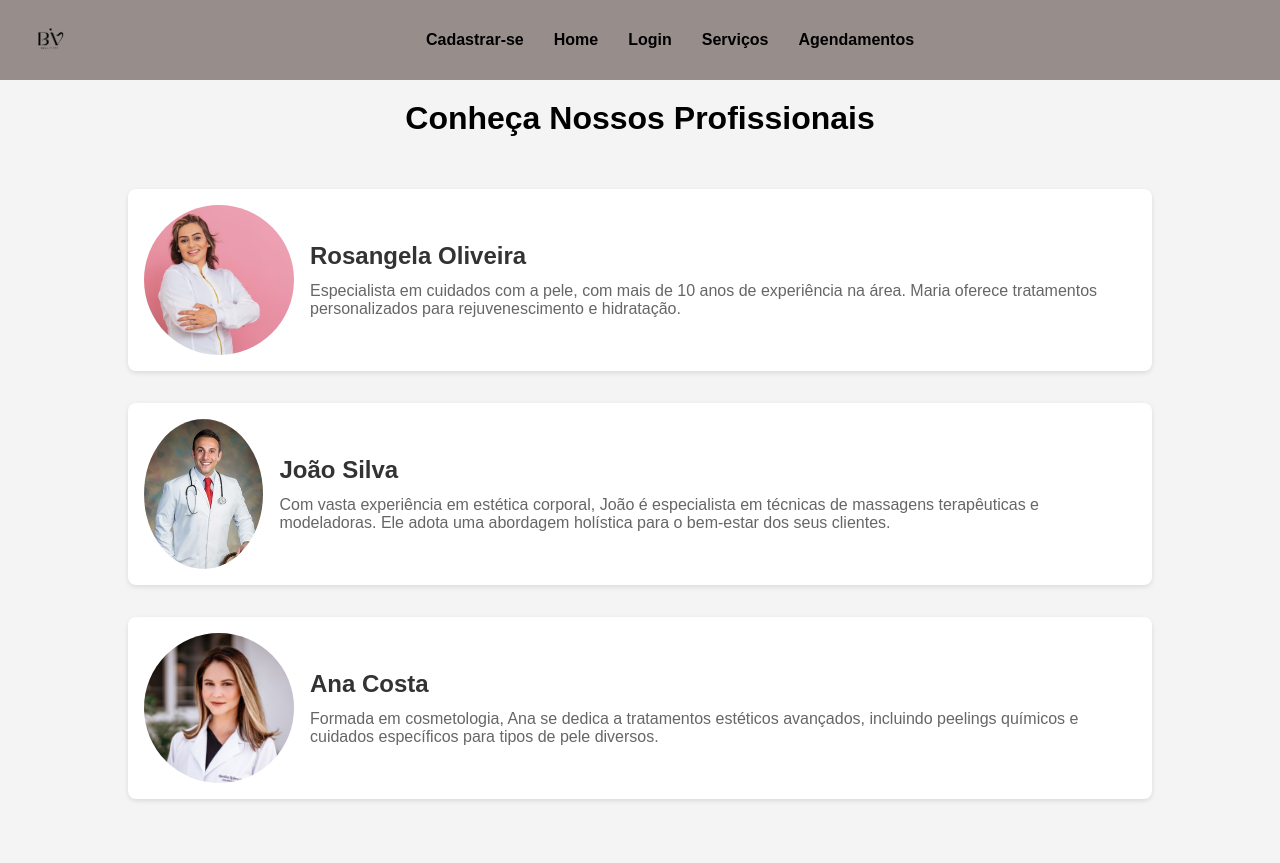
After one commit to AnnyCMP/back-end, a PHP site: page /profissionais.html in a window 1280 px wide. The commit adds this page. Run offline with PHP 8.4, Linux system fonts and the light colour scheme.

Commit message:
Add files via upload

```diff
--- a/aula-15-05/index.html
+++ b/aula-15-05/index.html
@@ -136,9 +136,9 @@
     <div class="menu">
         <ul>
             <li><a href="cadastrar.php">Cadastrar-se</a></li>
-            <li><a href="#">Serviços</a></li>
+            <li><a href="servicos.php">Serviços</a></li>
             <li><a href="login.php">Login</a></li>
-            <li><a href="#">Profissionais</a></li>
+            <li><a href="profissionais.html">Profissionais</a></li>
             <li><a href="agendamentos.php">Agendamentos</a></li>
         </ul>
     </div>
--- /dev/null
+++ b/aula-15-05/profissionais.html
@@ -0,0 +1,153 @@
+<!DOCTYPE html>
+<html lang="pt-BR">
+<head>
+    <meta charset="UTF-8">
+    <meta name="viewport" content="width=device-width, initial-scale=1.0">
+    <title>Profissionais - Estética Bela</title>
+    <style>
+        body {
+            font-family: Arial, sans-serif;
+            margin: 0;
+            padding: 0;
+            background-color: #f4f4f4;
+        }
+        header {
+            background-color: #978e8c; /* Cor do cabeçalho */
+            color: #333;
+            padding: 10px 20px;
+            display: flex;
+            align-items: center;
+            justify-content: space-between; /* Espaça logo e menu */
+            position: relative;
+            box-sizing: border-box;
+        }
+        .back-button {
+            background-color: #555;
+            color: white;
+            border: none;
+            border-radius: 5px;
+            padding: 10px 20px;
+            font-size: 16px;
+            cursor: pointer;
+            position: absolute;
+            left: 20px;
+            top: 50%;
+            transform: translateY(-50%);
+        }
+        .back-button:hover {
+            background-color: #444;
+        }
+        header img {
+            max-height: 60px; /* Ajuste o tamanho da logo conforme necessário */
+        }
+        .menu {
+            flex: 1; /* Faz o menu ocupar o espaço restante */
+            display: flex;
+            justify-content: center; /* Centraliza o menu horizontalmente */
+        }
+        .menu ul {
+            list-style-type: none;
+            margin: 0;
+            padding: 0;
+            display: flex;
+        }
+        .menu ul li {
+            margin: 0 15px;
+        }
+        .menu ul li a {
+            text-decoration: none;
+            color: black;
+            font-weight: bold;
+        }
+        .menu ul li a:hover {
+            color: #555;
+        }
+        .header-title {
+            text-align: center;
+            padding: 20px;
+        }
+        .header-title h1 {
+            color: black; /* Cor do título */
+            margin: 0;
+        }
+        .container {
+            width: 80%;
+            margin: 0 auto;
+            padding: 2em;
+        }
+        .profissional {
+            background-color: #fff;
+            border-radius: 8px;
+            box-shadow: 0 2px 5px rgba(0,0,0,0.1);
+            margin-bottom: 2em;
+            padding: 1em;
+            display: flex;
+            align-items: center;
+        }
+        .profissional img {
+            border-radius: 50%;
+            width: 150px;
+            height: 150px;
+            object-fit: cover;
+            margin-right: 1em;
+        }
+        .profissional h2 {
+            margin: 0 0 0.5em 0;
+            color: #333;
+        }
+        .profissional p {
+            margin: 0;
+            color: #666;
+        }
+    </style>
+</head>
+<body>
+    <header>
+
+        <img src="imagens/B.png" alt="Logo" />
+        <div class="menu">
+            <ul>
+                <li><a href="cadastrar.php">Cadastrar-se</a></li>
+                <li><a href="index.html">Home</a></li>
+                <li><a href="login.php">Login</a></li>
+                <li><a href="servicos.php">Serviços</a></li>
+                <li><a href="agendamentos.php">Agendamentos</a></li>
+            </ul>
+        </div>
+    </header>
+
+    <div class="header-title">
+        <h1>Conheça Nossos Profissionais</h1>
+    </div>
+
+    <div class="container">
+        <div class="profissional">
+            <img src="imagens//dr rosangela.avif" alt="Profissional 1">
+            <div>
+                <h2>Rosangela Oliveira</h2>
+                <p>Especialista em cuidados com a pele, com mais de 10 anos de experiência na área. Maria oferece tratamentos personalizados para rejuvenescimento e hidratação.</p>
+            </div>
+        </div>
+        <div class="profissional">
+            <img src="imagens//dr joao.avif" alt="Profissional 2">
+            <div>
+                <h2>João Silva</h2>
+                <p>Com vasta experiência em estética corporal, João é especialista em técnicas de massagens terapêuticas e modeladoras. Ele adota uma abordagem holística para o bem-estar dos seus clientes.</p>
+            </div>
+        </div>
+        <div class="profissional">
+            <img src="imagens//dr ana.avif" alt="Profissional 3">
+            <div>
+                <h2>Ana Costa</h2>
+                <p>Formada em cosmetologia, Ana se dedica a tratamentos estéticos avançados, incluindo peelings químicos e cuidados específicos para tipos de pele diversos.</p>
+            </div>
+        </div>
+    </div>
+
+    <script>
+        function goBack() {
+            window.history.back();
+        }
+    </script>
+</body>
+</html>
```
Also changed, not shown: aula-15-05/cadastrar.php (+13 -13 lines), aula-15-05/cadastro.php (+7 -5 lines), aula-15-05/login.html (+45 -14 lines), aula-15-05/login.php (+65 -0 lines), aula-15-05/servicos.php (+142 -9 lines), aula-15-05/imagens/biche.jpeg (added), aula-15-05/imagens/botox.webp (added), aula-15-05/imagens/dr ana.avif (added), aula-15-05/imagens/dr joao.avif (added), aula-15-05/imagens/dr rosangela.avif (added), aula-15-05/imagens/harmonizacao.jpg (added), aula-15-05/imagens/lipo.jpg (added), aula-15-05/imagens/micro.png (added), aula-15-05/imagens/peelingdiamante.webp (added), 3 more files.
